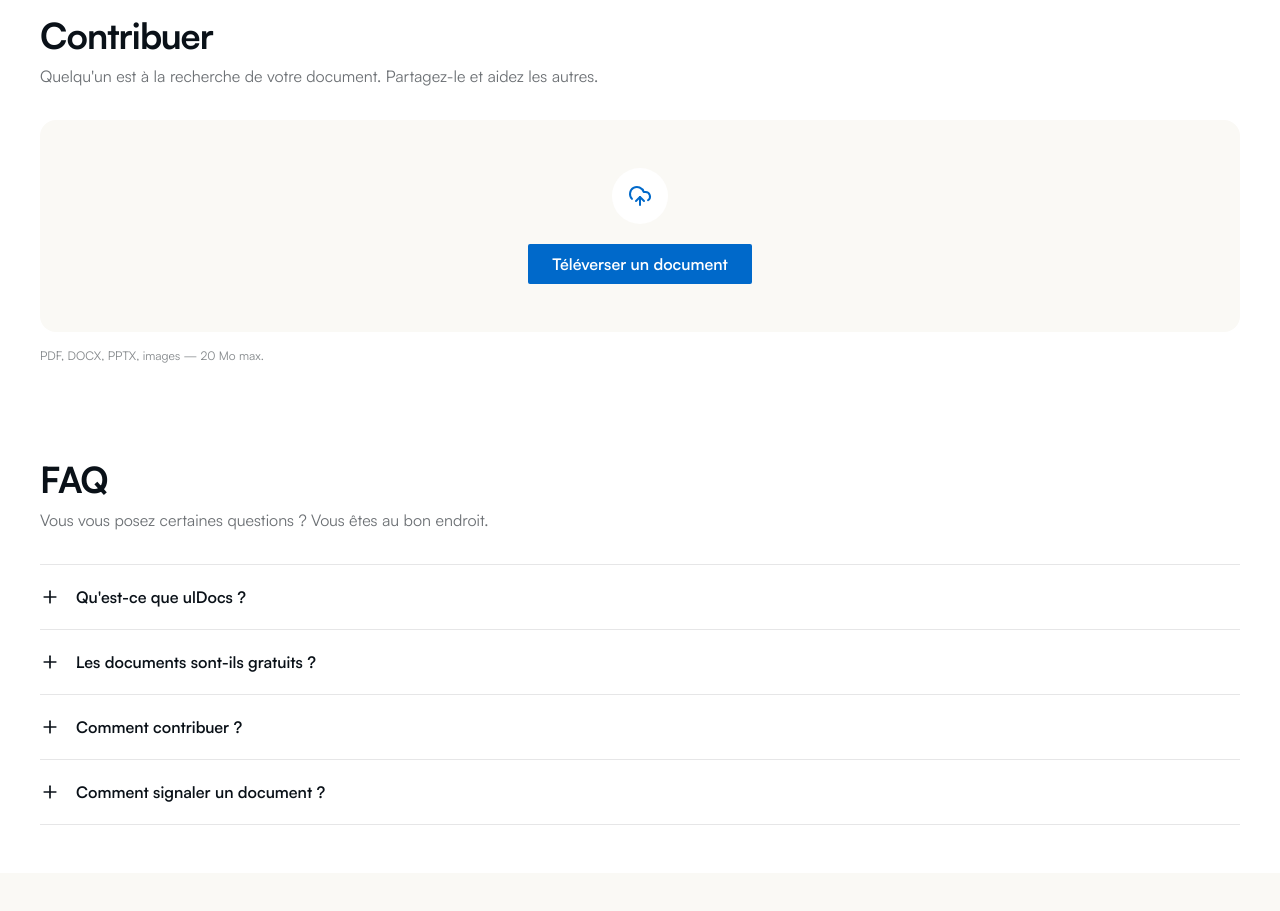
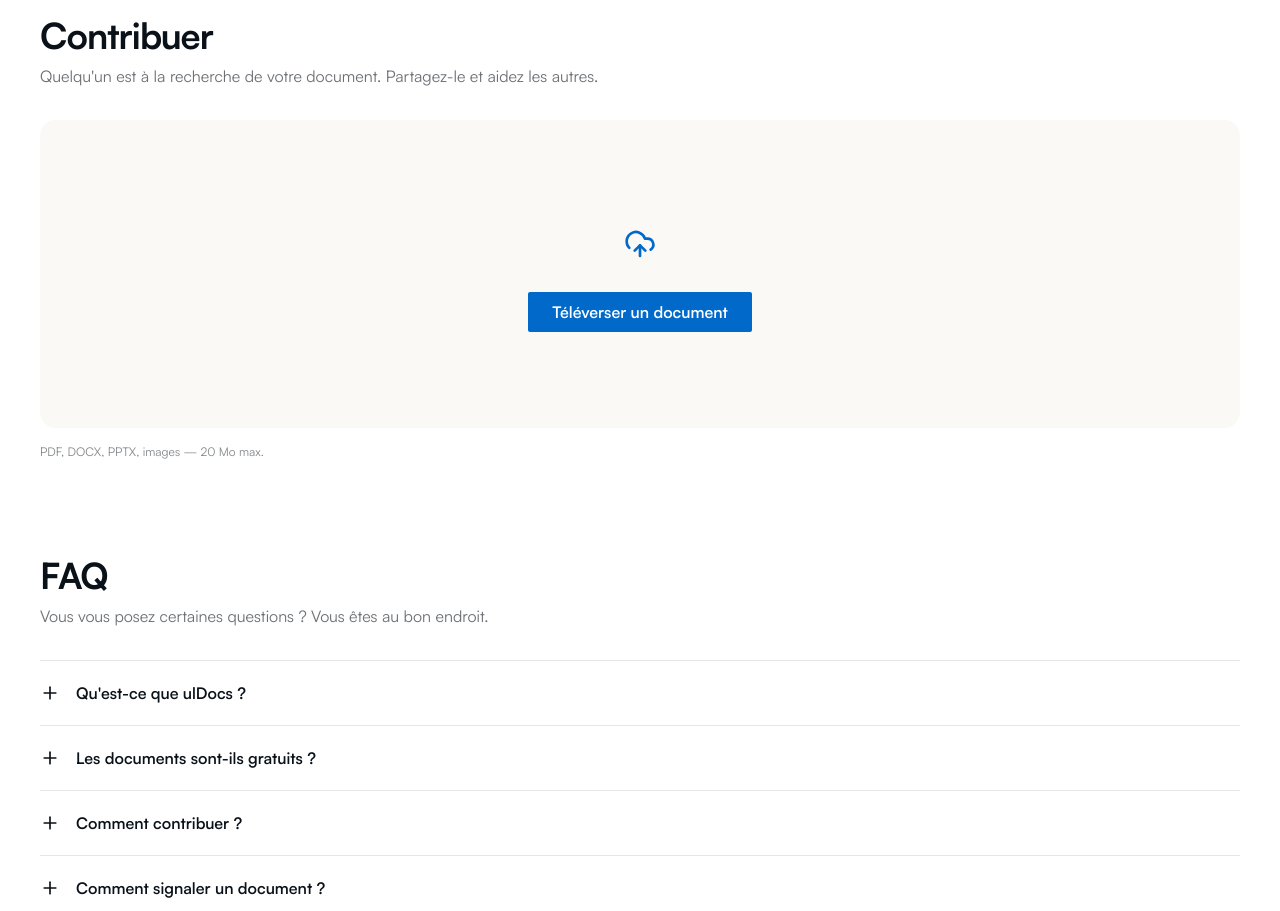
Before and after one commit to Rahim10020/uldocs.web, a Next.js app in the folder apps/web/: page / in a window 1280 px wide. Shown: the part 2380-3291 px from the top of the page. Built offline with nearby package versions, Linux system fonts and the light colour scheme; no server answers.

Commit message:
fix contribute section

```diff
--- a/apps/web/app/(main)/components/home/contribute-section.tsx
+++ b/apps/web/app/(main)/components/home/contribute-section.tsx
@@ -13,9 +13,9 @@ export function ContributeSection() {
           subtitle="Quelqu'un est à la recherche de votre document. Partagez-le et aidez les autres."
         />
 
-				<div className="mt-8 flex flex-col items-center rounded-2xl bg-surface px-6 py-12 text-center">
-					<span className="flex size-14 items-center justify-center rounded-full bg-white text-primary">
-						<UploadCloud aria-hidden className="size-6" />
+        <div className="mt-8 flex flex-col items-center rounded-2xl bg-surface px-6 py-12 lg:py-24 text-center">
+          <span className="flex size-14 items-center justify-center text-primary">
+            <UploadCloud aria-hidden className="size-8" />
           </span>
           <ButtonLink href={routes.newDocument} className="mt-5">
             Téléverser un document
```
Lines whose indentation alone changed are shown as unchanged.
